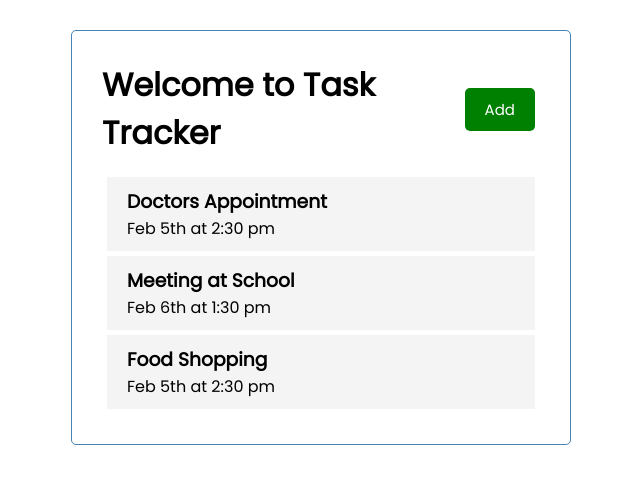
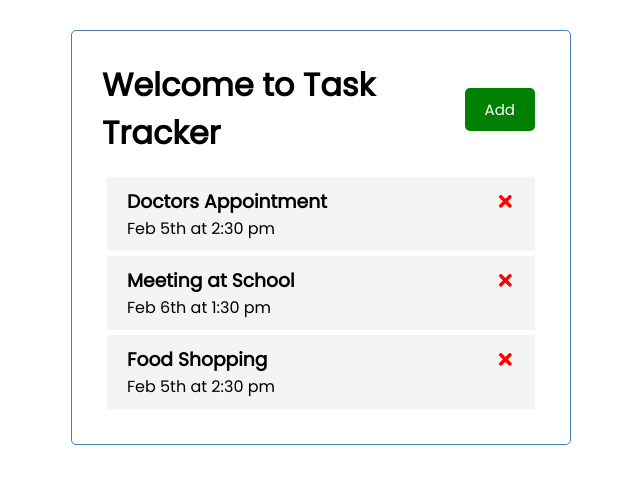
Before and after one commit to jaydesai571/TaskTracker, a React (Create React App) app: page / in a window 1280 px wide. Shown: the top 484 px of the page, without its empty margins (319-959 px from the left). Built offline with nearby package versions, Linux system fonts and the light colour scheme.

Commit message:
Task completed with React-Icons

```diff
--- a/src/App.js
+++ b/src/App.js
@@ -24,10 +24,16 @@
     }
 ])
 
+//Delete task func
+const deleteTask = (id) => {
+  // console.log('delete', id)
+  settasks(tasks.filter((task) => task.id !== id))
+}
+
   return (
     <div className="container">
       <Header />
-      <Tasks tasks={tasks} />
+      { tasks.length > 0 ? (<Tasks tasks={tasks} onDelete={deleteTask} />) : ('No Tasks To Show') }
     </div>
   );
 }
--- a/src/components/Task.js
+++ b/src/components/Task.js
@@ -1,9 +1,13 @@
 import React from 'react'
+import { FaTimes } from 'react-icons/fa'
 
-const Task = ({task}) => {
+const Task = ({task, onDelete}) => {
     return (
         <div className='task'>
-            <h3>{task.text}</h3>
+            <h3>
+                {task.text}
+                <FaTimes onClick={() => onDelete(task.id)} style={{color:'red', cursor: 'pointer'}} />
+            </h3>
             <p>{task.day}</p>
         </div>
     )
--- a/src/components/Tasks.js
+++ b/src/components/Tasks.js
@@ -1,11 +1,11 @@
 import Task from './Task'
 
-const Tasks = ({tasks}) => {
+const Tasks = ({ tasks, onDelete }) => {
 
     return (
         <>
             {tasks.map((task) => (
-                <Task key={task.id} task={task} />
+                <Task key={task.id} task={task} onDelete={onDelete} />
             ))}
         </>
     )
```
